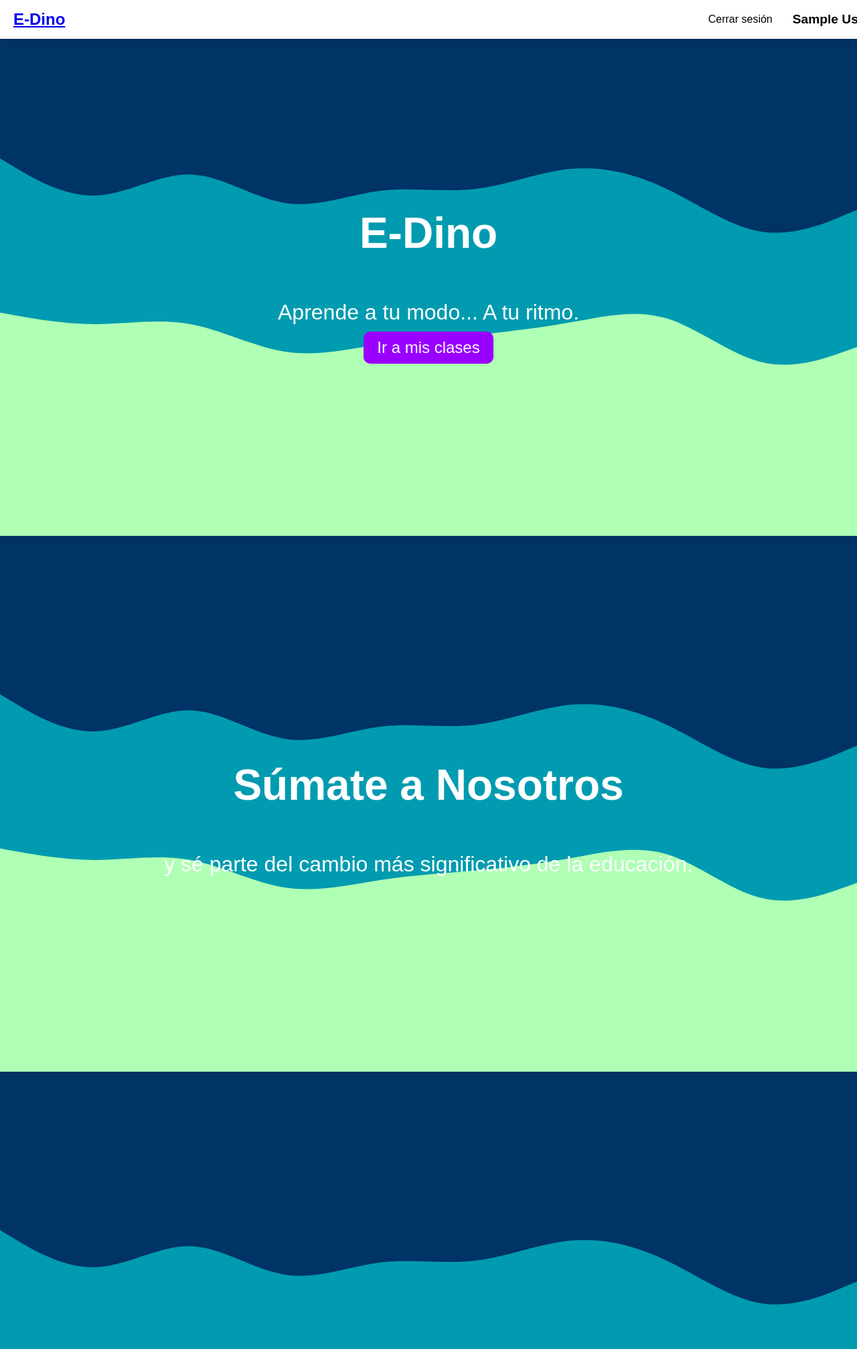
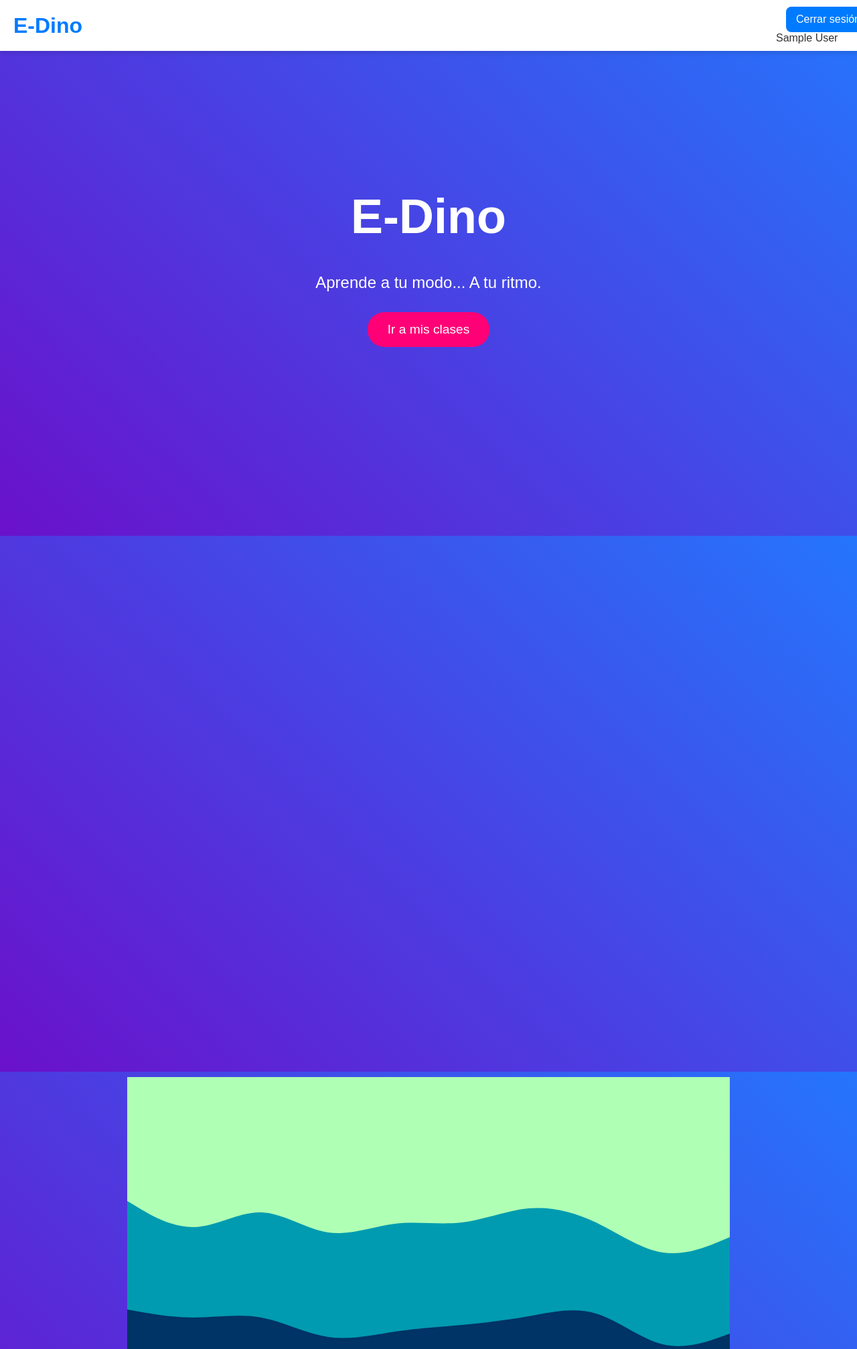
Before and after one commit to JulioDiaz131xd/E-dino-web, a PHP site: page / in a window 1280 px wide. Shown: the top 2014 px of the page at 67% size. Run offline with PHP 8.4, Linux system fonts and the light colour scheme; the visitor is signed in with stand-in values (Sample User, id 1); some libraries are stand-ins or nearby versions.

Commit message:
17/10/2024
Changes

```diff
--- a/assets/css/style-index.css
+++ b/assets/css/style-index.css
@@ -1,16 +1,42 @@
+/* General Styles */
 body {
     margin: 0;
-    font-family: Arial, sans-serif;
+    font-family: 'Poppins', sans-serif;
+    background-color: #f9f9f9;
+    color: #333;
+    overflow-x: hidden;
 }
 
+a {
+    text-decoration: none;
+    color: inherit;
+}
+
+h1, h2, h3 {
+    margin: 0;
+    padding: 0;
+}
+
+button {
+    cursor: pointer;
+    border: none;
+}
+
+/* Header */
 header {
     background-color: #fff;
-    box-shadow: 0 2px 4px rgba(0,0,0,0.1);
+    box-shadow: 0 4px 6px rgba(0, 0, 0, 0.1);
     position: fixed;
     width: 100%;
     top: 0;
     z-index: 1000;
     padding: 10px 20px;
+    transition: background-color 0.3s ease;
+}
+
+header.sticky {
+    background-color: #007bff;
+    color: #fff;
 }
 
 .header-container {
@@ -20,168 +46,326 @@
 }
 
 .logo {
-    font-size: 1.5em;
+    font-size: 2em;
     font-weight: bold;
-}
-
-.header-buttons {
-    display: flex;
-    align-items: center;
-}
-
-.logout-info {
-    display: flex;
-    align-items: center;
-}
-
-.logout-form {
-    margin-right: 15px;
-}
-
-.user-info {
-    font-size: 1.2em;
-    font-weight: bold;
-    color: #333;
-    display: flex;
-    align-items: center;
-    gap: 10px;
-}
-
-.user-name {
-    color: #000;
-}
-
-.user-role {
     color: #007bff;
-    font-weight: bold;
-    font-size: 1em;
+    transition: color 0.3s ease;
 }
 
 .header-buttons button {
-    background-color: transparent;
-    color: #000;
-    border: none;
+    background-color: #007bff;
+    color: #fff;
     padding: 10px 15px;
-    margin-left: 10px;
-    cursor: pointer;
-    border-radius: 10px;
+    border-radius: 8px;
+    margin-left: 15px;
     font-size: 1em;
+    transition: background-color 0.3s ease;
 }
 
+.header-buttons button:hover {
+    background-color: #0056b3;
+}
 
-.hero.fullscreen {
+/* Hero Section */
+.hero {
     position: relative;
     width: 100vw;
-    height: 100vh;
-    overflow: hidden;
-    display: flex;
-    flex-direction: column;
-    justify-content: center;
-    align-items: center;
-    color: #fff;
-    background: url('../assets/images/wallper_index.svg') no-repeat center center/cover; /* Imagen específica para este section */
-}
-
-.hero.fullscreen img {
-    position: absolute;
-    top: 0;
-    left: 0;
-    width: 100%;
-    height: 100%;
-    object-fit: cover;
-    z-index: -1;
-}
-
-.hero.fullscreen h1,
-.hero.fullscreen p {
-    position: relative;
-    z-index: 1;
-    color: white;
-}
-
-.hero {
-    background: url('../images/wallper_index.svg') no-repeat center center/cover;
     height: 100vh;
     display: flex;
     flex-direction: column;
     justify-content: center;
     align-items: center;
+    background: linear-gradient(45deg, #6a11cb, #2575fc);
     color: #fff;
+    text-align: center;
+    animation: fadeIn 2s ease-in-out forwards;
 }
 
 .hero h1 {
-    font-size: 4em;
+    font-size: 4.5em;
+    font-weight: 700;
+    margin-bottom: 20px;
+    animation: slideInFromLeft 1.5s ease-in-out forwards;
 }
 
 .hero p {
-    font-size: 2em;
-    margin: 10px 0;
+    font-size: 1.5em;
+    margin-bottom: 30px;
+    animation: slideInFromRight 1.5s ease-in-out forwards;
 }
 
 .hero button {
-    background-color: #9900ff;
-    color: #ffffff;
-    border: none;
-    padding: 10px 20px;
-    cursor: pointer;
-    font-size: 1.5em;
-    border-radius: 10px;
+    background-color: #ff0076;
+    color: #fff;
+    padding: 15px 30px;
+    border-radius: 25px;
+    font-size: 1.2em;
+    transition: background-color 0.3s ease, transform 0.3s ease;
+    animation: fadeInUp 2s ease-in-out forwards;
 }
 
-.about, .mission {
-    padding: 40px 20px;
+.hero button:hover {
+    background-color: #d60064;
+    transform: scale(1.05);
 }
 
-.content {
-    display: flex;
-    align-items: center;
-    justify-content: center;
-    gap: 20px;
-    flex-wrap: wrap;
+/* Benefits Section */
+.benefits {
+    padding: 80px 20px;
+    background-color: #f1f1f1;
+    text-align: center;
+    animation: fadeIn 1.5s ease-in-out forwards;
 }
 
-.text {
-    max-width: 600px;
+.benefits h2 {
+    font-size: 2.5em;
+    margin-bottom: 50px;
+    position: relative;
 }
 
-.about h2, .mission h2 {
-    font-size: 2em;
+.benefit-item {
+    display: inline-block;
+    width: 300px;
+    padding: 20px;
+    margin: 20px;
+    background-color: #fff;
+    border-radius: 10px;
+    box-shadow: 0 10px 30px rgba(0, 0, 0, 0.1);
+    transition: transform 0.3s ease, box-shadow 0.3s ease;
+}
+
+.benefit-item:hover {
+    transform: translateY(-10px);
+    box-shadow: 0 15px 35px rgba(0, 0, 0, 0.2);
+}
+
+.benefit-item img {
+    width: 80px;
     margin-bottom: 20px;
 }
 
-.about p, .mission p {
-    font-size: 1.2em;
+.benefit-item h3 {
+    font-size: 1.8em;
+    margin-bottom: 10px;
+}
+
+.benefit-item p {
+    font-size: 1em;
+    color: #666;
+}
+
+/* Testimonials Section */
+.testimonials {
+    padding: 100px 20px;
+    background-color: #fff;
+    text-align: center;
+    animation: fadeIn 1.5s ease-in-out forwards;
+}
+
+.testimonials-slider {
+    display: flex;
+    overflow: hidden;
+    justify-content: center;
+    gap: 30px;
+}
+
+.testimonial-item {
+    min-width: 300px;
+    background-color: #f9f9f9;
+    padding: 20px;
+    border-radius: 15px;
+    box-shadow: 0 10px 20px rgba(0, 0, 0, 0.1);
+    transition: transform 0.3s ease;
+}
+
+.testimonial-item:hover {
+    transform: scale(1.05);
+}
+
+.testimonial-item img {
+    width: 80px;
+    border-radius: 50%;
     margin-bottom: 20px;
 }
 
-.about img, .mission img {
-    width: 100%;
-    max-width: 400px;
-    border-radius: 10px;
+blockquote {
+    font-style: italic;
+    font-size: 1.2em;
+    color: #555;
+    margin-bottom: 20px;
 }
 
-
-.blur-effect {
-    filter: blur(8px);
-    background-color: rgba(255, 255, 255, 0.5);
+.testimonial-item h4 {
+    font-size: 1.3em;
+    margin-top: 10px;
 }
 
-.fade-in {
-    opacity: 0;
-    transform: translateY(20px);
-    transition: opacity 0.6s ease-out, transform 0.6s ease-out;
+.testimonial-item span {
+    color: #007bff;
+    font-weight: bold;
 }
 
-.fade-in.visible {
+/* Call to Action Section */
+.cta {
+    background-color: #007bff;
+    color: #fff;
+    padding: 80px 20px;
+    text-align: center;
+    animation: fadeInUp 1.5s ease-in-out forwards;
+}
+
+.cta h2 {
+    font-size: 3em;
+    margin-bottom: 20px;
+}
+
+.cta p {
+    font-size: 1.5em;
+    margin-bottom: 40px;
+}
+
+.cta button {
+    background-color: #ff0076;
+    color: #fff;
+    padding: 15px 40px;
+    border-radius: 25px;
+    font-size: 1.2em;
+    transition: background-color 0.3s ease, transform 0.3s ease;
+}
+
+.cta button:hover {
+    background-color: #d60064;
+    transform: scale(1.05);
+}
+
+/* FAQ Section */
+.faq {
+    padding: 80px 20px;
+    background-color: #f1f1f1;
+    animation: fadeIn 1.5s ease-in-out forwards;
+}
+
+.faq h2 {
+    font-size: 2.5em;
+    margin-bottom: 40px;
+    text-align: center;
+}
+
+.faq-grid {
+    display: flex;
+    flex-wrap: wrap;
+    justify-content: center;
+    gap: 30px;
+}
+
+.faq-item {
+    width: 300px;
+    padding: 20px;
+    background-color: #fff;
+    border-radius: 10px;
+    box-shadow: 0 10px 30px rgba(0, 0, 0, 0.1);
+    transition: transform 0.3s ease, box-shadow 0.3s ease;
+}
+
+.faq-item:hover {
+    transform: translateY(-10px);
+    box-shadow: 0 15px 35px rgba(0, 0, 0, 0.2);
+}
+
+.faq-item h3 {
+    font-size: 1.5em;
+    margin-bottom: 10px;
+}
+
+.faq-item p {
+    font-size: 1em;
+    color: #666;
+}
+
+/* Animations */
+@keyframes fadeIn {
+    0% {
+        opacity: 0;
+    }
+    100% {
+        opacity: 1;
+    }
+}
+
+@keyframes fadeInUp {
+    0% {
+        opacity: 0;
+        transform: translateY(20px);
+    }
+    100% {
+        opacity: 1;
+        transform: translateY(0);
+    }
+}
+
+@keyframes slideInFromLeft {
+    0% {
+        opacity: 0;
+        transform: translateX(-100%);
+    }
+    100% {
+        opacity: 1;
+        transform: translateX(0);
+    }
+}
+
+@keyframes slideInFromRight {
+    0% {
+        opacity: 0;
+        transform: translateX(100%);
+    }
+    100% {
+        opacity: 1;
+        transform: translateX(0);
+    }
+}
+
+/* Animaciones básicas */
+.fade-in-scroll {
+    opacity: 0;
+    transform: translateY(50px);
+    transition: opacity 1s ease-out, transform 1s ease-out;
+}
+
+.fade-in-scroll.visible {
     opacity: 1;
     transform: translateY(0);
 }
 
-.hero.fade-int {
-    width: 100%;
-    height: 100%;
-    top: 0;
-    left: 0;
-    overflow: hidden;
-    pointer-events: none;
+.slide-left-scroll {
+    opacity: 0;
+    transform: translateX(-100px);
+    transition: opacity 1s ease-out, transform 1s ease-out;
 }
+
+.slide-left-scroll.visible {
+    opacity: 1;
+    transform: translateX(0);
+}
+
+.slide-right-scroll {
+    opacity: 0;
+    transform: translateX(100px);
+    transition: opacity 1s ease-out, transform 1s ease-out;
+}
+
+.slide-right-scroll.visible {
+    opacity: 1;
+    transform: translateX(0);
+}
+
+.zoom-in-scroll {
+    opacity: 0;
+    transform: scale(0.8);
+    transition: opacity 1s ease-out, transform 1s ease-out;
+}
+
+.zoom-in-scroll.visible {
+    opacity: 1;
+    transform: scale(1);
+}
--- a/core/models/User.php
+++ b/core/models/User.php
@@ -42,7 +42,6 @@
         $stmt->fetch();
         $stmt->close();
 
-        // Verificar contraseña
         if ($user_id && password_verify($password, $hashed_password)) {
             return ['id' => $user_id, 'nombre' => $nombre, 'rol_id' => $rol_id];
         }
@@ -50,7 +49,6 @@
         return false;
     }
 
-    // Cerrar la conexión de la base de datos
     public function closeConnection() {
         $this->db->close();
     }
--- a/core/models/bd.php
+++ b/core/models/bd.php
@@ -1,9 +1,9 @@
 <?php
 class Database {
     private $servername = "localhost";
-    private $username = "root";
-    private $password = "";
-    private $dbname = "e_dino";
+    private $username = "edino47pc_adminDino";
+    private $password = "e/5Fj8>s>b@";
+    private $dbname = "edino47pc_e_dino";
     private $conn;
 
     public function connect() {
```
Also changed, not shown: public/dashboard.php (+2 -8 lines), public/admin/index.php (deleted).
